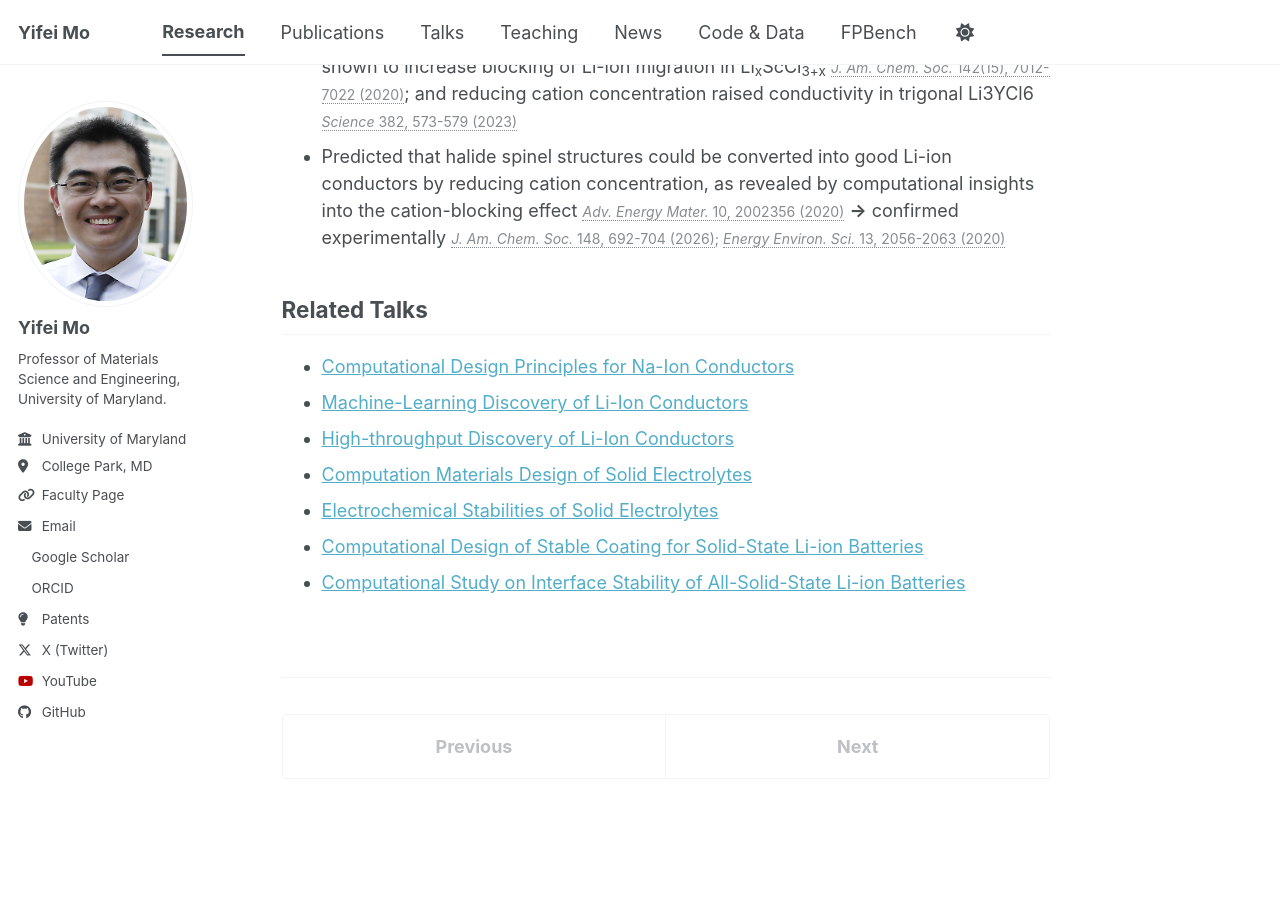
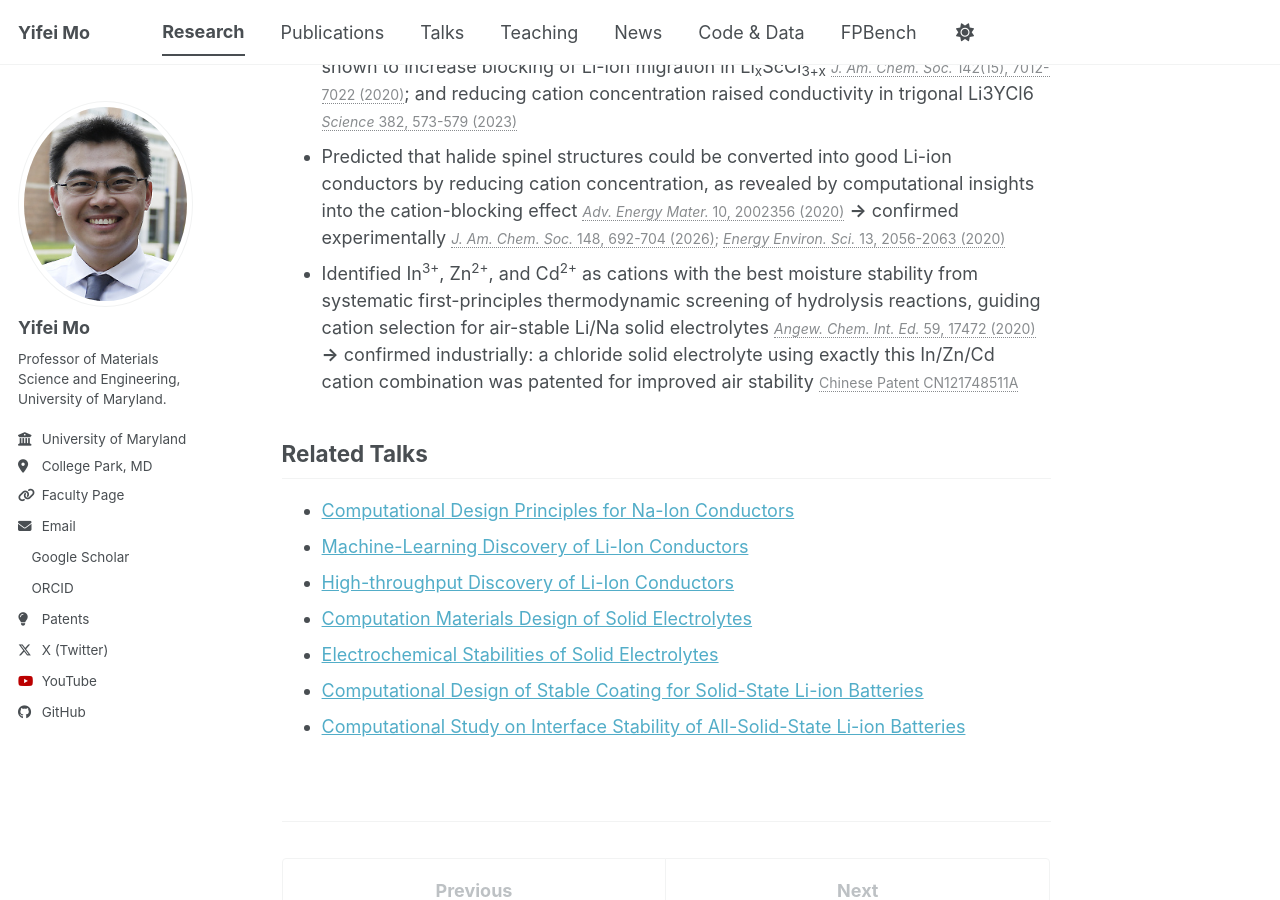
Before and after one commit to yifeimo/yifeimo.github.io, a Jekyll site: the page built from _research/materials-design-discovery.md, in a window 1280 px wide and 900 px high, scrolled down 2043 px. Built offline with Jekyll 4.4.1, drawn with Linux system fonts in a browser that asks for light colours; a style sheet for code colours, icons or effects is not loaded; before the commit the page ends 2822 px from its top, so only the background shows below that.

Commit message:
Add air-stable cation design prediction to research highlights
Co-Authored-By: Claude Sonnet 5 <noreply@anthropic.com>

```diff
--- a/_research/materials-design-discovery.md
+++ b/_research/materials-design-discovery.md
@@ -42,6 +42,7 @@ Highlights &amp; Predictions Confirmed
 * Predicted LiTaSiO5 (sphene-structured) as a new fast Li-ion conductor, guided by our concerted-migration and crystal-framework design principles <span class="citation">[*Nat. Commun.* 8, 15893 (2017)](http://dx.doi.org/10.1038/ncomms15893); [*Adv. Energy Mater.* 9, 1902078 (2019)](https://doi.org/10.1002/aenm.201902078)</span> **→** confirmed experimentally <span class="citation">[*Adv. Energy Mater.* 9, 1803821 (2019)](https://doi.org/10.1002/aenm.201803821); [*Adv. Funct. Mater.* 29, 1904232 (2019)](https://doi.org/10.1002/adfm.201904232)</span>
 * Established design principles for chloride superionic conductors — cation concentration and configuration govern Li-ion conduction in halides, with low cation concentration and sparse/disordered cation distribution enhancing Li-ion conductivity by reducing cation blocking of diffusion pathways <span class="citation">[*Adv. Energy Mater.* 10, 2002356 (2020)](https://doi.org/10.1002/aenm.202002356)</span> **→** confirmed experimentally: increasing cation concentration was shown to increase blocking of Li-ion migration in Li<sub>x</sub>ScCl<sub>3+x</sub> <span class="citation">[*J. Am. Chem. Soc.* 142(15), 7012-7022 (2020)](https://doi.org/10.1021/jacs.0c00134)</span>; and reducing cation concentration raised conductivity in trigonal Li3YCl6 <span class="citation">[*Science* 382, 573-579 (2023)](https://doi.org/10.1126/science.adg6591)</span>
 * Predicted that halide spinel structures could be converted into good Li-ion conductors by reducing cation concentration, as revealed by computational insights into the cation-blocking effect <span class="citation">[*Adv. Energy Mater.* 10, 2002356 (2020)](https://doi.org/10.1002/aenm.202002356)</span> **→** confirmed experimentally <span class="citation">[*J. Am. Chem. Soc.* 148, 692-704 (2026)](https://doi.org/10.1021/jacs.5c15656); [*Energy Environ. Sci.* 13, 2056-2063 (2020)](https://doi.org/10.1039/d0ee01017)</span>
+* Identified In<sup>3+</sup>, Zn<sup>2+</sup>, and Cd<sup>2+</sup> as cations with the best moisture stability from systematic first-principles thermodynamic screening of hydrolysis reactions, guiding cation selection for air-stable Li/Na solid electrolytes <span class="citation">[*Angew. Chem. Int. Ed.* 59, 17472 (2020)](https://doi.org/10.1002/anie.202007621)</span> **→** confirmed industrially: a chloride solid electrolyte using exactly this In/Zn/Cd cation combination was patented for improved air stability <span class="citation">[Chinese Patent CN121748511A](https://patents.google.com/patent/CN121748511A/en)</span>
 
 Related Talks
 ------
```
